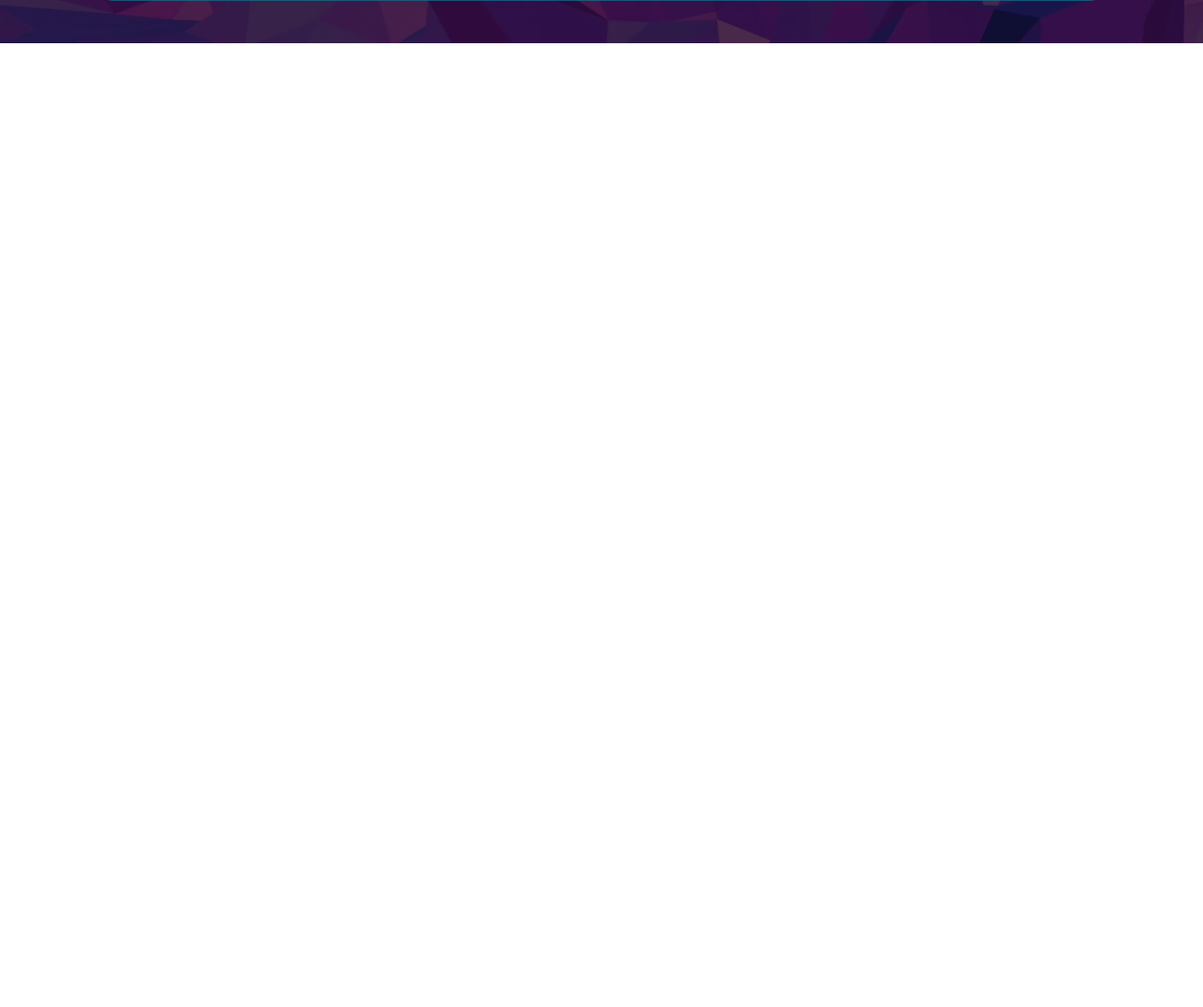
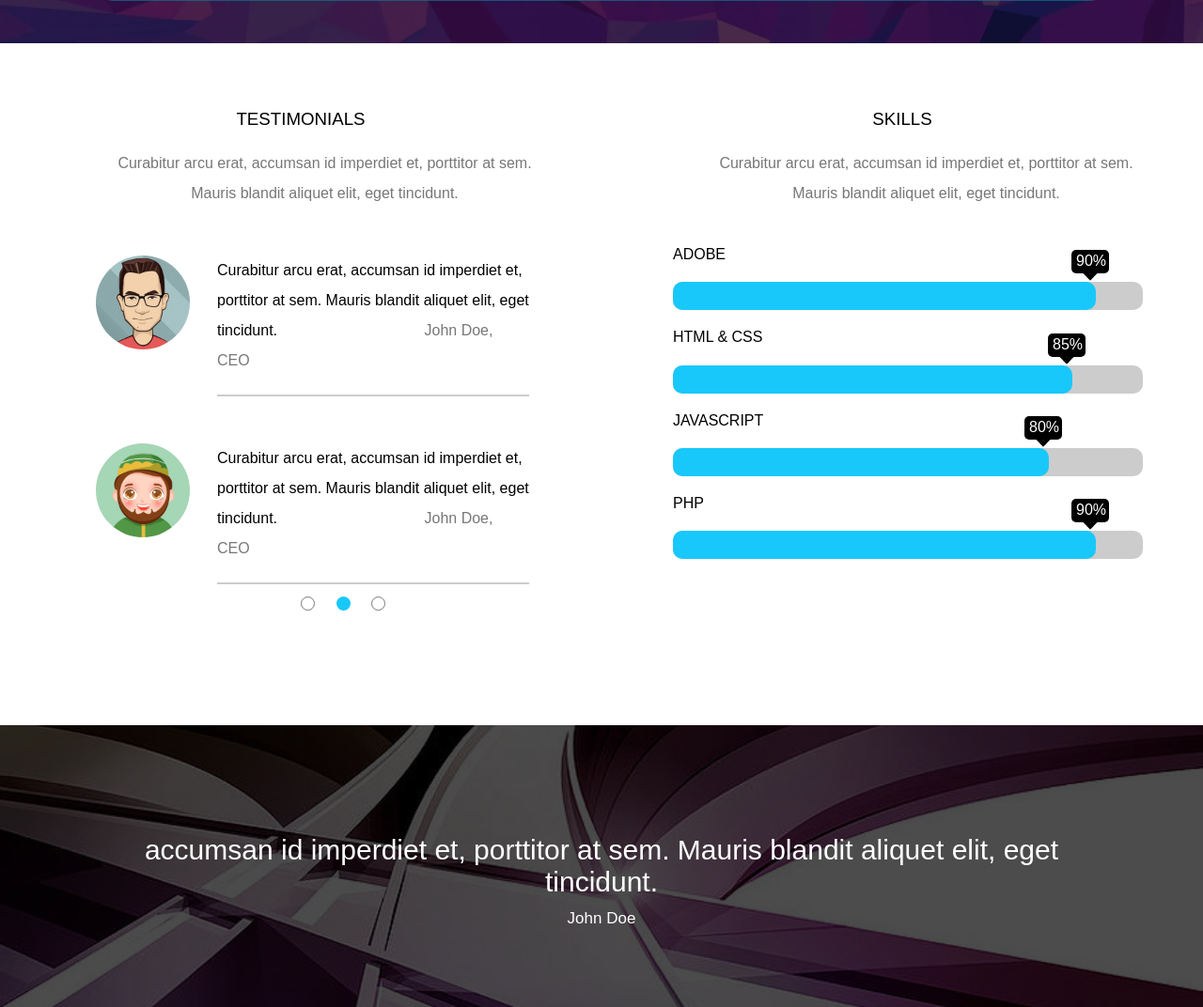
Before and after one commit to Termedelo/elzeroWeb, a PHP site: page / in a window 1280 px wide; the page is wider, and only the part inside the window is pictured. Shown: the part 4953-6025 px from the top of that part at 94% size. Before the commit the page ends 4999 px from the top of that part, so only its background shows below. Run offline with PHP 8.4, Linux system fonts and the light colour scheme.

Commit message:
i completed the About us section and for sure i will note make any responsive design its hard as hell

```diff
--- a/TemplateTwo/css/Kasper.css
+++ b/TemplateTwo/css/Kasper.css
@@ -558,7 +558,7 @@ header .container .bars {
 .About .container {
   position: relative;
 }
-.About .container img {
+.About .container .AboutImg {
   position: absolute;
   z-index: -1;
   margin-top: 70px;
@@ -595,7 +595,7 @@ header .container .bars {
 .About .stats .statsText .statsContent {
   display: flex;
   flex-direction: row;
-  width:calc(100% - 100px);
+  width: calc(100% - 100px);
   justify-content: space-around;
   margin-top: 74px;
   margin-left: 61px;
@@ -618,4 +618,259 @@ header .container .bars {
 .About .stats .statsText .statsContent .ContentOfStats p {
   font-size: 14px;
 }
+.About .CeoSection .Testimonials .info1 {
+  width: 100%;
+  text-align: center;
+  margin-top: 70px;
+  position: relative;
+}
+.About .CeoSection .Testimonials .info1 h3 {
+  font-weight: normal;
+  text-transform: uppercase;
+}
+.About .CeoSection .Testimonials .info1 .info1-p {
+  color: #777;
+  margin-top: 20px;
+  line-height: 2;
+  margin-left: 125px;
+  width: 441px;
+}
+.About .CeoSection .Testimonials .info1 .CEO {
+  position: relative;
+  margin-top: 50px;
+  margin-left: 87px;
+  text-align: start;
+}
+.About .CeoSection .Testimonials .info1 .CEO .Ceo-p {
+  width: 332px;
+  margin-left: 144px;
+  line-height: 2;
+  padding-bottom: 20px;
+  border-bottom: solid #ccc 2px;
+}
+.About .CeoSection .Testimonials .info1 .CEO .Ceo-p::after {
+  content: "John Doe, CEO";
+  color: #777;
+  margin-left: 152px;
+}
+.About .CeoSection .Testimonials .info1 .CEO .Ceo-pic {
+  width: 100px;
+  position: absolute;
+  top: 0px;
+  left: 15px;
+  border-radius: 50%;
+}
+.About .CeoSection .Testimonials .info1 .threeCirclesA {
+  display: flex;
+  flex-direction: row;
+  justify-content: space-between;
+  width: 90px;
+  height: 35px;
+  position: absolute;
+  left: 50%;
+  margin-top: 13px;
+}
+.About .CeoSection .Testimonials .info1 .threeCirclesA .circleA {
+  width: 15px;
+  height: 15px;
+  border-radius: 150px;
+  background-color: var(--main-color);
+}
+.About .CeoSection .Testimonials .info1 .threeCirclesA .circleHA {
+  background-color: transparent;
+  border: solid 1px #777;
+}
+/*!----------------------------------------------------------------*/
+.About .CeoSection {
+  display: grid;
+  grid-template-columns: repeat(auto-fill, minmax(50%, 1fr));
+}
+/*!----------------------------------------------------------------*/
+.About .CeoSection .Skills .info2 {
+  width: 50%;
+  text-align: center;
+  margin-top: 70px;
+}
+.About .CeoSection .Skills .info2 h3 {
+  font-weight: normal;
+  text-transform: uppercase;
+  margin-left: 50%;
+  width: 100%;
+}
+.About .CeoSection .Skills .info2 .info2-p {
+  color: #777;
+  margin-top: 20px;
+  line-height: 2;
+  margin-left: 125px;
+  width: 441px;
+}
+.About .CeoSection .Skills .info2 .measures {
+  text-align: start;
+  margin-left: 76px;
+  margin-top: 40px;
+}
+.About .CeoSection .Skills .info2 .measures .Measure p {
+  text-transform: uppercase;
+  margin-bottom: 20px;
+  margin-top: 20px;
+}
+.About .CeoSection .Skills .info2 .measures .Measure .M1 {
+  width: 500px;
+  height: 30px;
+  background-color: #ccc;
+  border-radius: 10px;
+}
+.About .CeoSection .Skills .info2 .measures .Measure .M2 {
+  height: 30px;
+  margin-top: -30px;
+  background-color: var(--main-color);
+  border-radius: 10px;
+  position: relative;
+}
+.About .CeoSection .Skills .info2 .measures .Measure .Adobe {
+  width: 450px;
+}
+.About .CeoSection .Skills .info2 .measures .Measure .Adobe::before {
+  content: "90%";
+  position: absolute;
+  top: -34px;
+  left: calc(100% - 26px);
+  background-color: black;
+  color: white;
+  width: 35px;
+  padding-left: 5px;
+  height: 22px;
+  border-radius: 5px;
+  padding-top: 3px;
+}
+.About .CeoSection .Skills .info2 .measures .Measure .Adobe::after {
+  content: "";
+  width: 2px;
+  height: 2px;
+  border: solid 5px;
+  border-color: transparent black black transparent;
+  transform: rotate(45deg);
+  position: absolute;
+  left: calc(100% - 12px);
+  top: -16px;
+}
+.About .CeoSection .Skills .info2 .measures .Measure .HC {
+  width: 425px;
+}
+.About .CeoSection .Skills .info2 .measures .Measure .HC::before {
+  content: "85%";
+  position: absolute;
+  top: -34px;
+  left: calc(100% - 26px);
+  background-color: black;
+  color: white;
+  width: 35px;
+  padding-left: 5px;
+  height: 22px;
+  border-radius: 5px;
+  padding-top: 3px;
+}
+.About .CeoSection .Skills .info2 .measures .Measure .HC::after {
+  content: "";
+  width: 2px;
+  height: 2px;
+  border: solid 5px;
+  border-color: transparent black black transparent;
+  transform: rotate(45deg);
+  position: absolute;
+  left: calc(100% - 12px);
+  top: -16px;
+}
+.About .CeoSection .Skills .info2 .measures .Measure .JavaScript {
+  width: 400px;
+}
+.About .CeoSection .Skills .info2 .measures .Measure .JavaScript::before {
+  content: "80%";
+  position: absolute;
+  top: -34px;
+  left: calc(100% - 26px);
+  background-color: black;
+  color: white;
+  width: 35px;
+  padding-left: 5px;
+  height: 22px;
+  border-radius: 5px;
+  padding-top: 3px;
+}
+.About .CeoSection .Skills .info2 .measures .Measure .JavaScript::after {
+  content: "";
+  width: 2px;
+  height: 2px;
+  border: solid 5px;
+  border-color: transparent black black transparent;
+  transform: rotate(45deg);
+  position: absolute;
+  left: calc(100% - 12px);
+  top: -16px;
+}
+.About .CeoSection .Skills .info2 .measures .Measure .Php {
+  width: 450px;
+}
+.About .CeoSection .Skills .info2 .measures .Measure .Php::before {
+  content: "90%";
+  position: absolute;
+  top: -34px;
+  left: calc(100% - 26px);
+  background-color: black;
+  color: white;
+  width: 35px;
+  padding-left: 5px;
+  height: 22px;
+  border-radius: 5px;
+  padding-top: 3px;
+}
+.About .CeoSection .Skills .info2 .measures .Measure .Php::after {
+  content: "";
+  width: 2px;
+  height: 2px;
+  border: solid 5px;
+  border-color: transparent black black transparent;
+  transform: rotate(45deg);
+  position: absolute;
+  left: calc(100% - 12px);
+  top: -16px;
+}
+.About .Quote {
+  width: 100%;
+  height: 300px;
+  margin-top: 150px;
+  position: relative;
+  background-image: url(/TemplateTwo/images/quote.jpg);
+  background-size: cover;
+  background-repeat: no-repeat;
+}
+.Quote::before {
+  content: "";
+  width: 100%;
+  height: 300px;
+  position: absolute;
+  background-color: rgb(0 0 0 / 70%);
+  z-index: 1;
+}
+.About .Quote q {
+  color: white;
+  width: 1000px;
+  text-align: center;
+  font-size: 30px;
+  position: absolute;
+  top: 50%;
+  left: 50%;
+  transform: translate(-50%, -50%);
+  z-index: 2;
+}
+.About .Quote q::before {
+  content: "John Doe";
+  color: white;
+  position: absolute;
+  top: calc(50% + 56px);
+  left: 50%;
+  transform: translate(-50%, -50%);
+  z-index: 2;
+  font-size: 17px;
+}
 /*End of About*/
--- a/TemplateTwo/index.html
+++ b/TemplateTwo/index.html
@@ -238,7 +238,7 @@
           Curabitur arcu erat, accumsan id imperdiet et, porttitor at sem.
           Mauris blandit aliquet elit, eget tincidunt.
         </p>
-        <img src="/TemplateTwo/images/about.png" alt="" />
+        <img src="/TemplateTwo/images/about.png" class="AboutImg" />
       </div>
       <div class="stats">
         <div class="statsText">
@@ -266,7 +266,71 @@
           </div>
         </div>
       </div>
-    </div>
+      <div class="CeoSection">
+        <div class="Testimonials">
+          <div class="info1">
+            <h3>Testimonials</h3>
+            <p class="info1-p">
+              Curabitur arcu erat, accumsan id imperdiet et, porttitor at sem.
+              Mauris blandit aliquet elit, eget tincidunt.
+            </p>
+            <div class="CEO">
+              <p class="Ceo-p">
+                Curabitur arcu erat, accumsan id imperdiet et, porttitor at sem.
+                Mauris blandit aliquet elit, eget tincidunt.
+              </p>
+              <img src="/TemplateTwo/images/skills-01.jpg" class="Ceo-pic" />
+            </div>
+            <div class="CEO">
+              <p class="Ceo-p">
+                Curabitur arcu erat, accumsan id imperdiet et, porttitor at sem.
+                Mauris blandit aliquet elit, eget tincidunt.
+              </p>
+              <img src="/TemplateTwo/images/skills-02.jpg" class="Ceo-pic" />
+            </div>
+            <div class="threeCirclesA">
+              <span class="circleHA circleA"></span>
+              <span class="circleA"></span>
+              <span class="circleHA circleA"></span>
+            </div>
+          </div>
+        </div>
+        <div class="Skills">
+          <div class="info2">
+            <h3>Skills</h3>
+            <p class="info2-p">
+              Curabitur arcu erat, accumsan id imperdiet et, porttitor at sem.
+              Mauris blandit aliquet elit, eget tincidunt.
+            </p>
+            <div class="measures">
+              <div class="Measure">
+                <p>Adobe</p>
+                <div class="M1"></div>
+                <div class="M2 Adobe"></div>
+              </div>
+              <div class="Measure">
+                <p>Html & Css</p>
+                <div class="M1"></div>
+                <div class="M2 HC"></div>
+              </div>
+              <div class="Measure">
+                <p>JavaScript</p>
+                <div class="M1"></div>
+                <div class="M2 JavaScript"></div>
+              </div>
+              <div class="Measure">
+                <p>Php</p>
+                <div class="M1"></div>
+                <div class="M2 Php"></div>
+              </div>
+            </div>
+          </div>
+        </div>
+      </div>
+        <div class="Quote">
+          <Q>accumsan id imperdiet et, porttitor at sem. Mauris blandit aliquet elit, eget tincidunt.</Q>
+        </div>
+      </div>
     <!--End of About Us-->
   </body>
 </html>
```
Also changed, not shown: TemplateTwo/images/quote.jpg (added), TemplateTwo/images/skills-01.jpg (added), TemplateTwo/images/skills-02.jpg (added).
